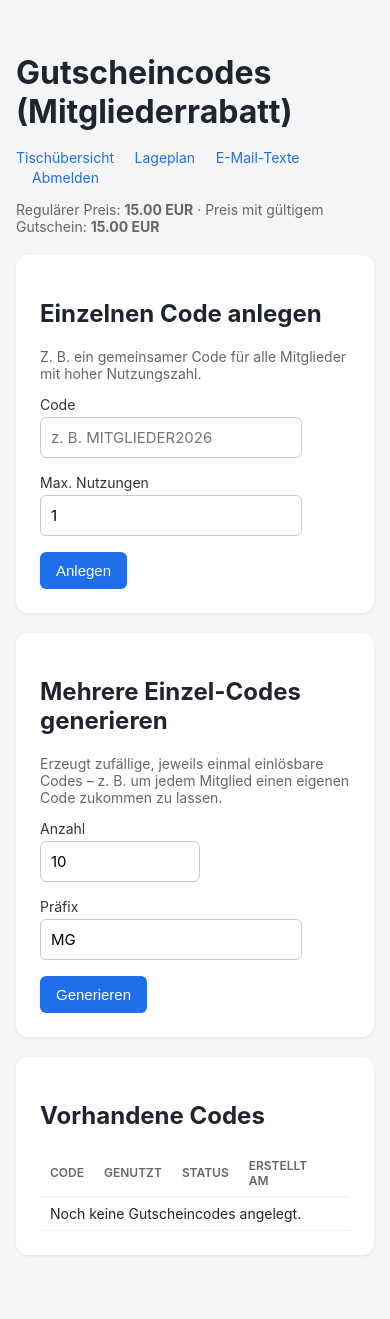
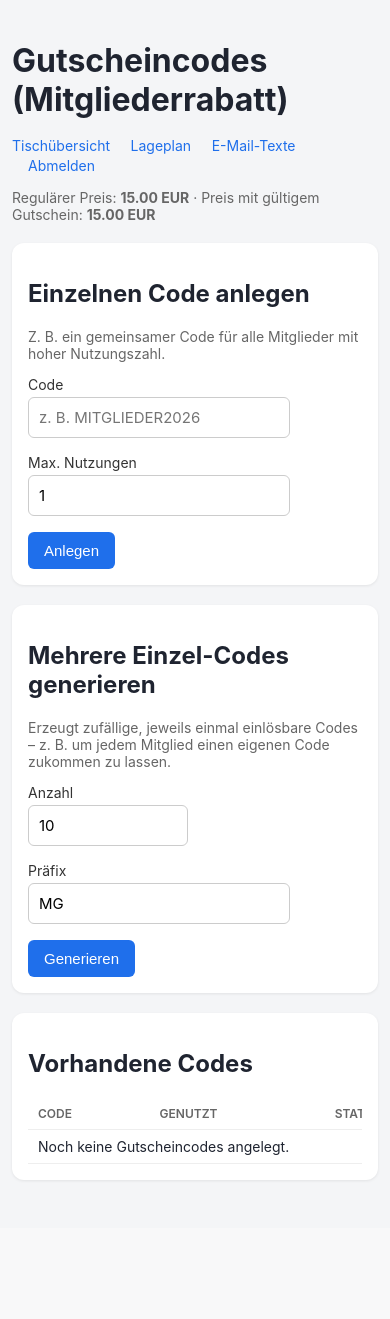
Before and after one commit to drag0n141/flohmarkt, a Flask app: page /admin/vouchers in a window 390 px wide. After the commit the page ends 1181 px from the top, so only its background shows below. Run offline with Flask 3, Linux system fonts and the light colour scheme; the visitor is signed in with stand-in values (Sample User, id 1); data that the repository does not hold is empty.

Commit message:
Add .table-scroll for admin tables on narrow screens; tighten card/wrap padding on phones, widen inline-form inputs on tablets

```diff
--- a/static/style.css
+++ b/static/style.css
@@ -90,8 +90,19 @@ button.secondary { background: #e5e7eb; color: #333; }
 
 .admin-table { width: 100%; border-collapse: collapse; font-size: 14px; }
 .admin-table th, .admin-table td { text-align: left; padding: 8px 10px; border-bottom: 1px solid #eee; }
-.admin-table th { color: #666; font-weight: 600; font-size: 12px; text-transform: uppercase; }
+.admin-table th { color: #666; font-weight: 600; font-size: 12px; text-transform: uppercase; white-space: nowrap; }
 .admin-table tr:target { background: #fff8db; }
+
+/* Admin-Tabellen (Anmeldungen, Gutscheine) haben zu viele Spalten für schmale
+   Bildschirme. Statt die ganze Seite horizontal scrollen zu lassen (bricht
+   Header/Nav mit weg), scrollt hier nur der Tabellenbereich selbst; die
+   Mindestbreite hält Spalten lesbar statt sie zusammenzuquetschen. */
+.table-scroll {
+  width: 100%;
+  overflow-x: auto;
+  -webkit-overflow-scrolling: touch;
+}
+.table-scroll .admin-table { min-width: 720px; }
 
 .badge { padding: 2px 8px; border-radius: 999px; font-size: 12px; color: #fff; }
 .badge.paid { background: #2fa84f; }
@@ -188,3 +199,16 @@ code { background: #f0f1f3; padding: 2px 6px; border-radius: 4px; font-size: 13p
 .hint.success { color: #2fa84f; }
 .hint.error-text { color: #c94b4b; }
 .price-display { font-size: 16px; margin-top: 4px; }
+
+/* Kleinere Bildschirme (Smartphones): etwas kompaktere Abstände, damit
+   Karten/Tabellen mehr nutzbare Breite haben statt Rand zu verschenken. */
+@media (max-width: 480px) {
+  .wrap { padding: 20px 12px 48px; }
+  .card { padding: 16px; }
+}
+
+/* Tablet: Formulare mit mehreren Feldern (Gutschein-Generierung etc.)
+   dürfen breiter nebeneinander stehen statt früh umzubrechen. */
+@media (min-width: 768px) {
+  .inline-form input { min-width: 200px; }
+}
```
